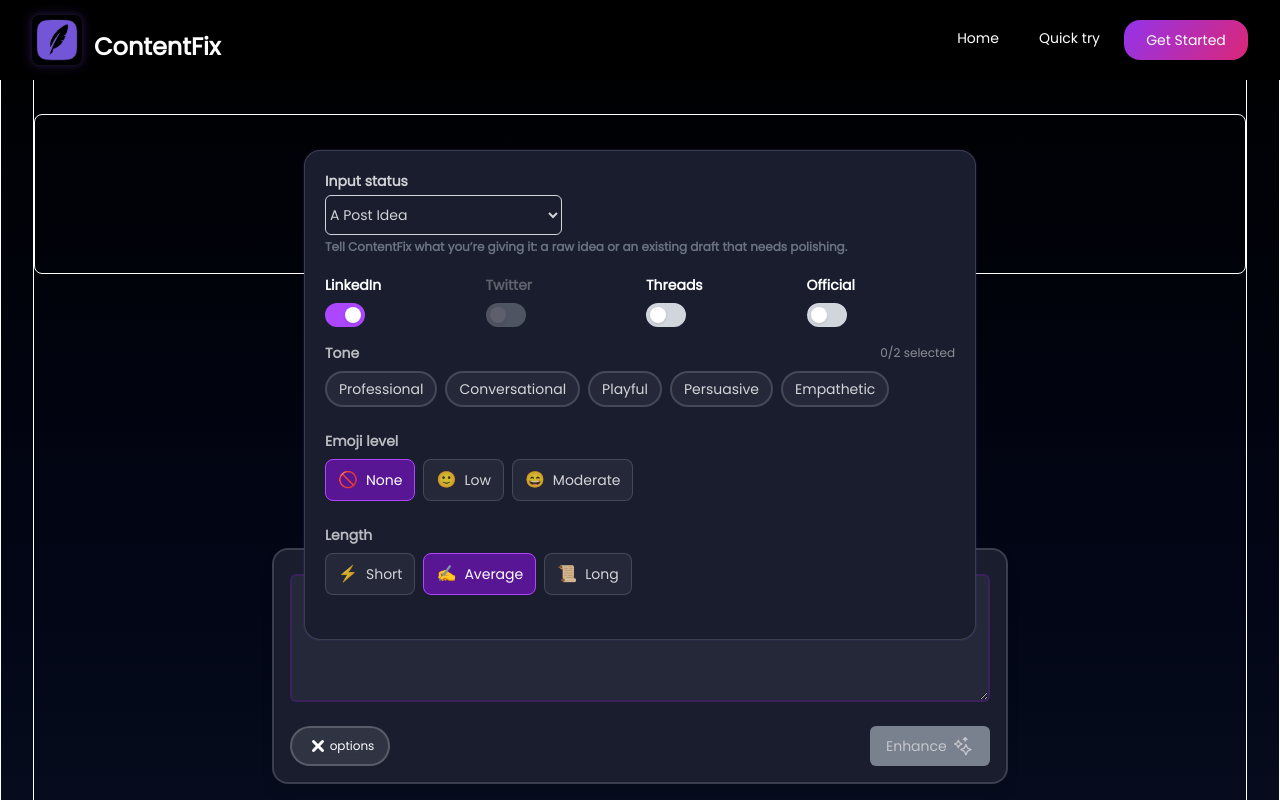
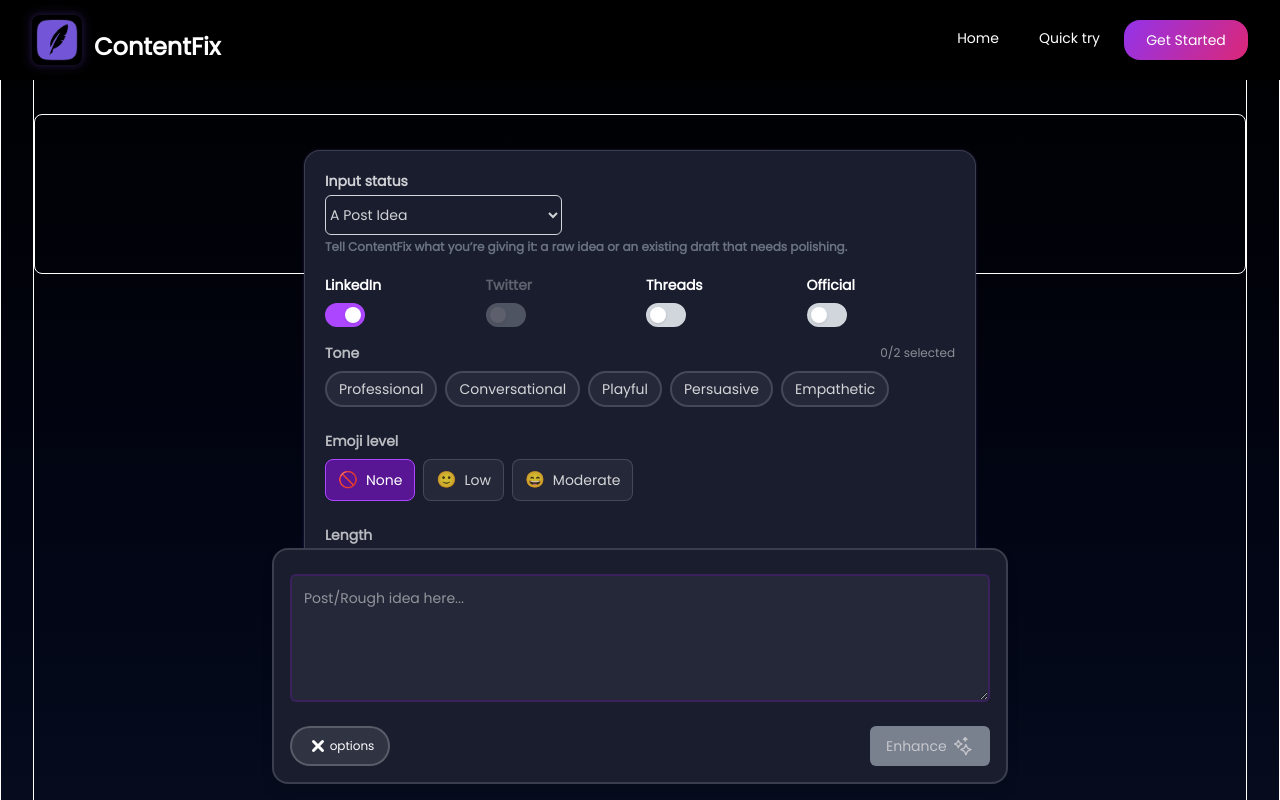
Before and after one commit to Arinze999/contentfix-landing, a Next.js app: page /quick-try in a window 1280 px wide. Both pictures are taken after a click on the button "options". Shown: the top 800 px of the page. Built offline with nearby package versions, Linux system fonts and the light colour scheme.

Commit message:
layout222

```diff
--- a/src/components/quick-try/QuickTry.tsx
+++ b/src/components/quick-try/QuickTry.tsx
@@ -50,7 +50,7 @@
         ref={panelRef}
         id={panelId}
         className={clsx(
-          'fixed z-20',
+          'fixed z-5',
           'left-1/2 -translate-x-1/2 bottom-40',
           '',
           'w-[calc(100%-1.5rem)] sm:w-[calc(100%-3rem)] max-w-3xl md:max-w-2xl',
@@ -88,7 +88,7 @@
       {/* Composer pinned at bottom-center */}
       <div
         className={clsx(
-          'fixed',
+          'fixed z-5',
           'left-1/2 -translate-x-1/2 bottom-0 md:bottom-0',
           'w-full max-w-3xl px-3 sm:px-4 pb-3 sm:pb-4'
         )}
```
